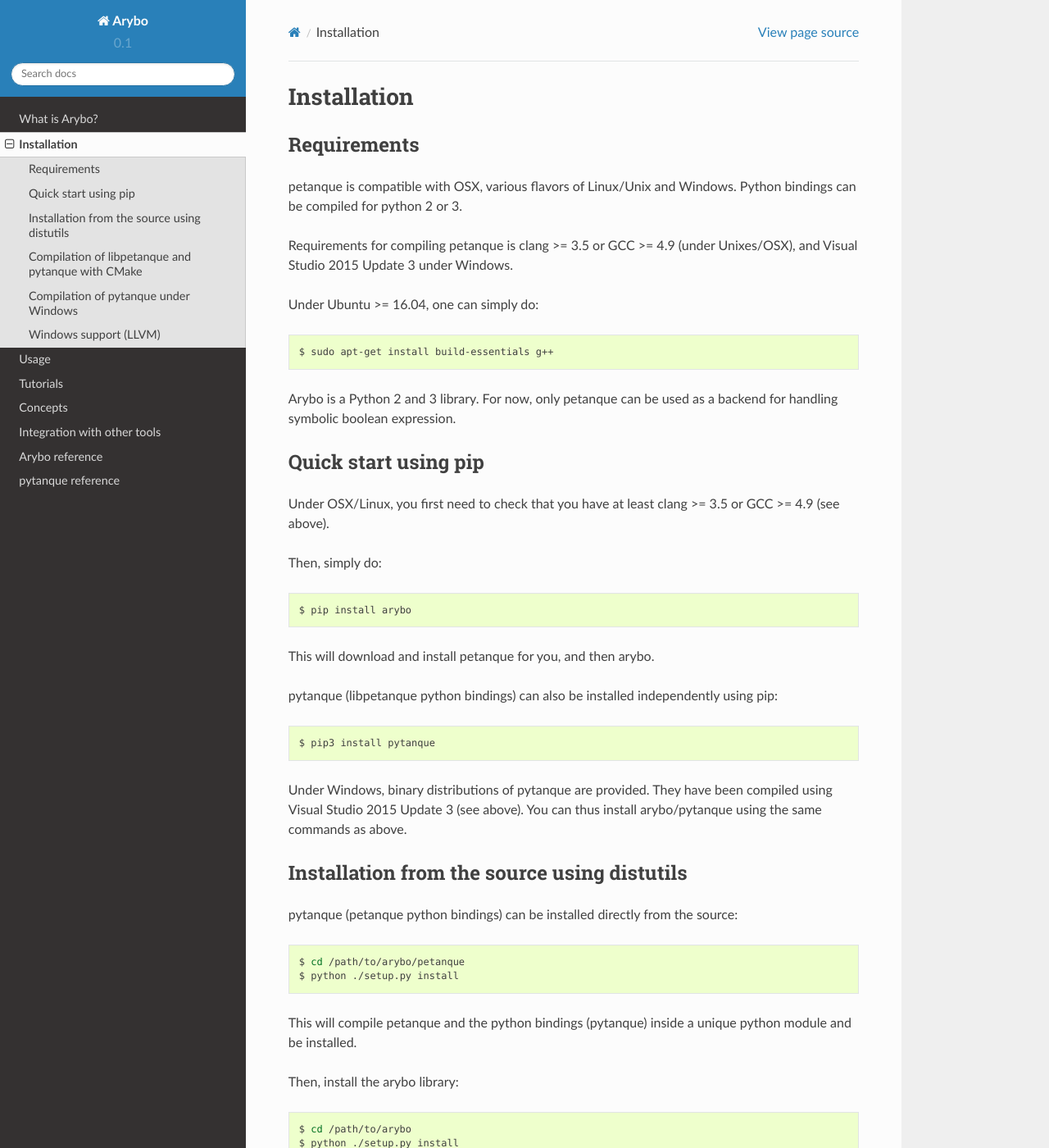
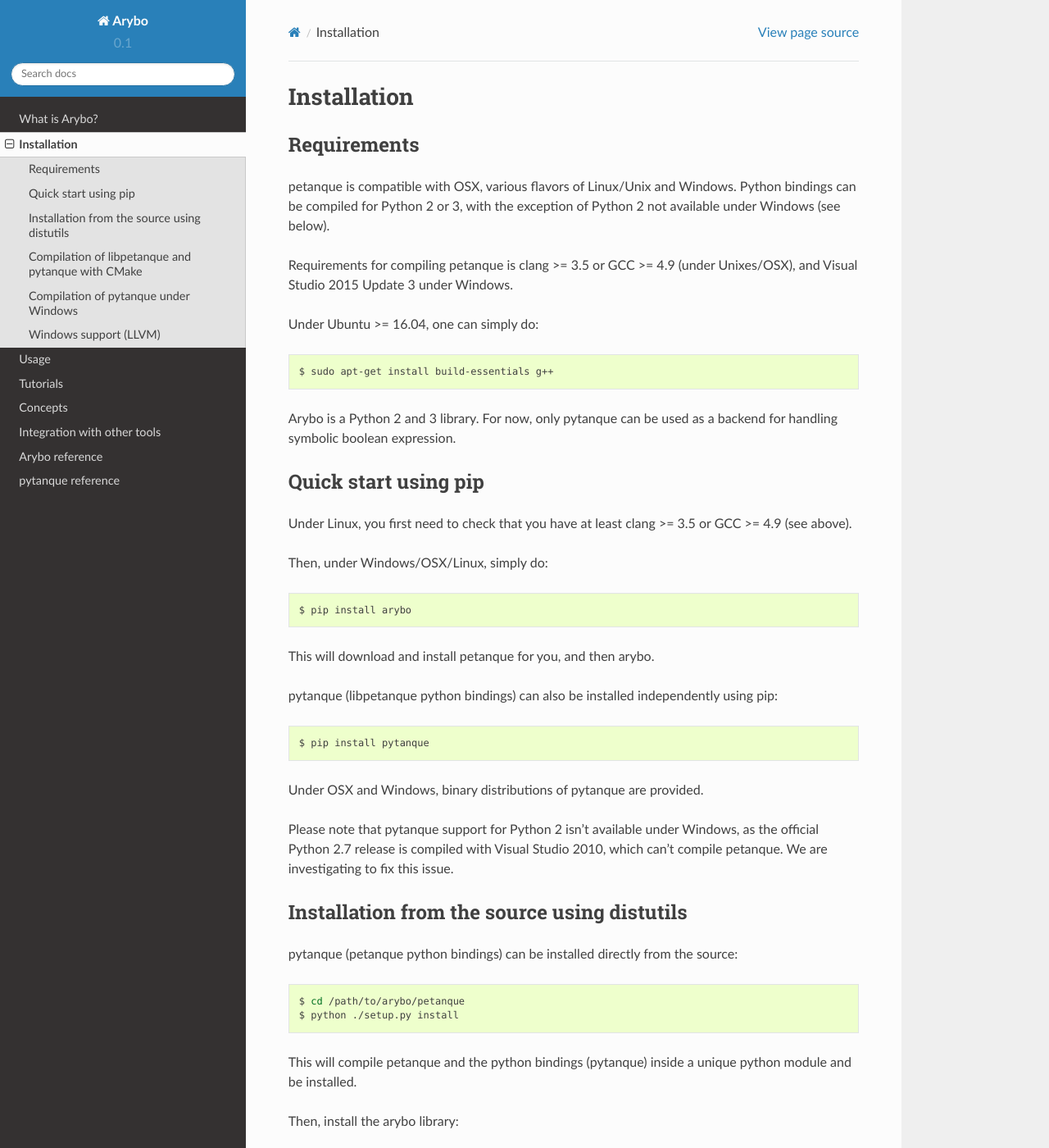
Before and after one commit to quarkslab/arybo, a Sphinx documentation site: the page built from docs/source/setup.rst, in a window 1280 px wide and 1400 px high. Shown: the whole window at 82% size. Built offline with Sphinx 7.4.7 and the Read the Docs theme 2.0.0, drawn with Linux system fonts in a browser that asks for light colours.

Commit message:
Remarks on Python 2 and Windows
This is not possible to install pytanque for Python2 under Windows for
now (Visual Studio 2010 can't compile libpetanque).

```diff
--- a/docs/source/setup.rst
+++ b/docs/source/setup.rst
@@ -6,7 +6,8 @@ Requirements
 ------------
 
 petanque is compatible with OSX, various flavors of Linux/Unix and Windows.
-Python bindings can be compiled for python 2 or 3.
+Python bindings can be compiled for Python 2 or 3, with the exception of Python
+2 not available under Windows (see below).
 
 Requirements for compiling petanque is clang >= 3.5 or GCC >= 4.9 (under
 Unixes/OSX), and Visual Studio 2015 Update 3 under Windows.
@@ -17,16 +18,16 @@ Under Ubuntu >= 16.04, one can simply do:
 
     $ sudo apt-get install build-essentials g++
 
-Arybo is a Python 2 and 3 library. For now, only petanque can be used as a
+Arybo is a Python 2 and 3 library. For now, only pytanque can be used as a
 backend for handling symbolic boolean expression.
 
 Quick start using pip
 ---------------------
 
-Under OSX/Linux, you first need to check that you have at least clang >= 3.5 or
+Under Linux, you first need to check that you have at least clang >= 3.5 or
 GCC >= 4.9 (see above).
 
-Then, simply do:
+Then, under Windows/OSX/Linux, simply do:
 
 .. code:: bash
 
@@ -39,11 +40,13 @@ using pip:
 
 .. code:: bash
 
-    $ pip3 install pytanque
+    $ pip install pytanque
 
-Under Windows, binary distributions of pytanque are provided. They have been
-compiled using Visual Studio 2015 Update 3 (see above). You can thus install
-arybo/pytanque using the same commands as above.
+Under OSX and Windows, binary distributions of pytanque are provided.
+
+Please note that pytanque support for Python 2 isn't available under Windows,
+as the official Python 2.7 release is compiled with Visual Studio 2010, which
+can't compile petanque. We are investigating to fix this issue.
 
 Installation from the source using distutils
 --------------------------------------------
```
Also changed, not shown: README.rst (+6 -1 lines).
